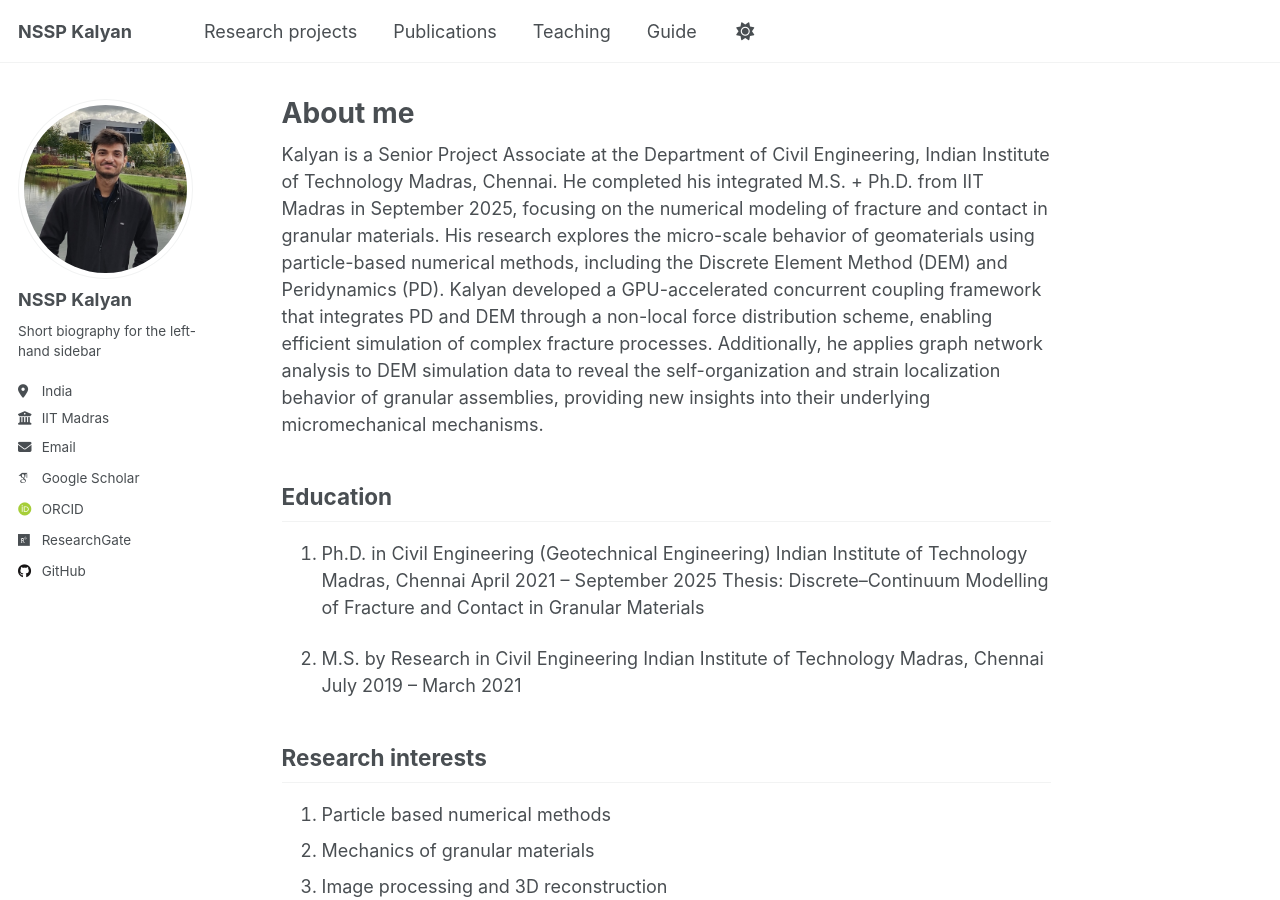
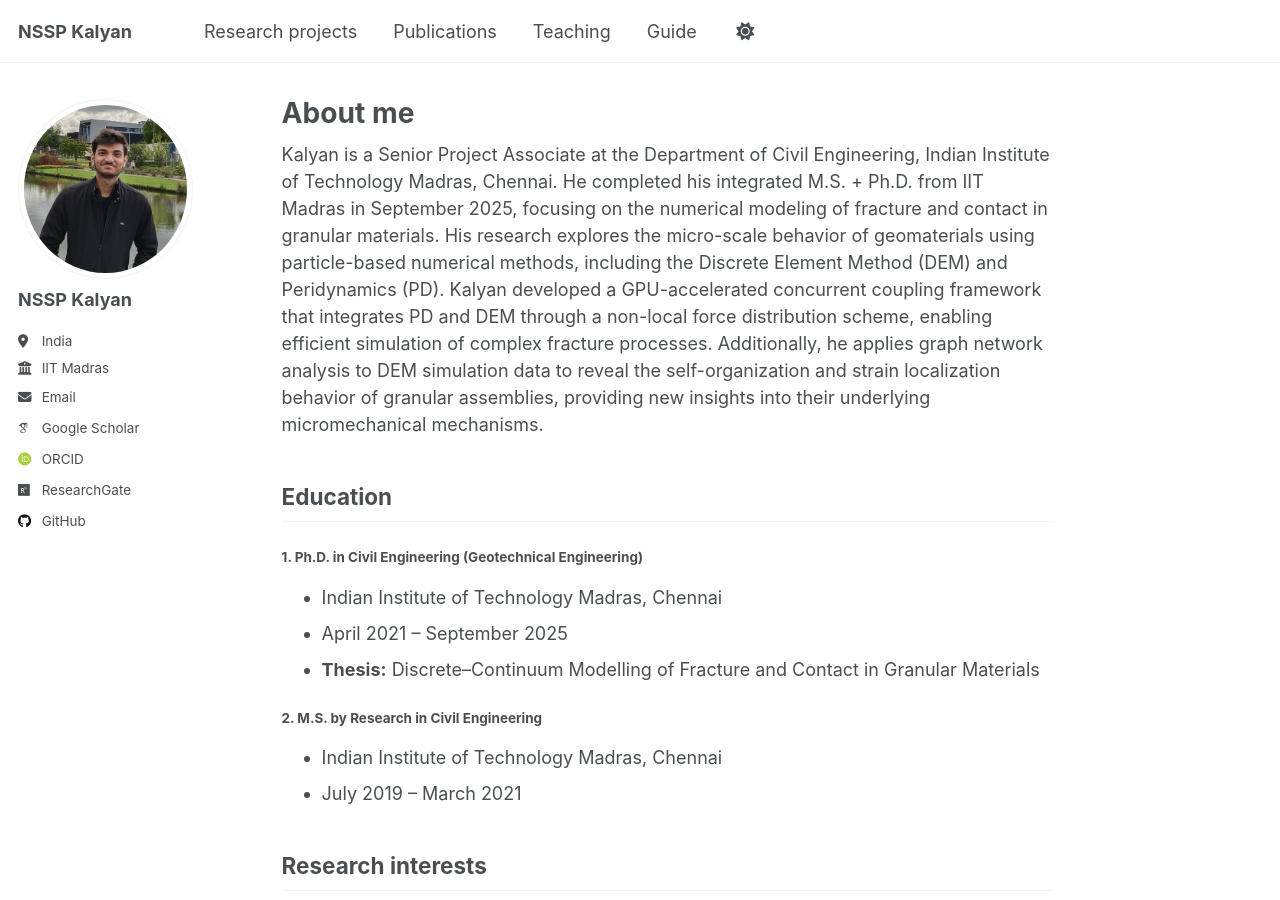
Before and after one commit to pkc137/sudo_template_website, a Jekyll site: the page built from _pages/about.md, in a window 1280 px wide and 900 px high. Built offline with Jekyll 4.4.1, drawn with Linux system fonts in a browser that asks for light colours; some web fonts are replaced; a script that is not in the unit is left out; part of the change alters nothing that is shown.

Commit message:
main_description

```diff
--- a/_config.yml
+++ b/_config.yml
@@ -26,7 +26,7 @@ author:
   avatar           : "profile.png"
   name             : "NSSP Kalyan"
   pronouns         : # example: "she/her"
-  bio              : "Short biography for the left-hand sidebar"
+  bio              : ""
   location         : "India"
   employer         : "IIT Madras"
   uri              : # URL
--- a/_pages/about.md
+++ b/_pages/about.md
@@ -10,14 +10,18 @@ Kalyan is a Senior Project Associate at the Department of Civil Engineering, Ind
 
 Education
 ------
-1. Ph.D. in Civil Engineering (Geotechnical Engineering)
-Indian Institute of Technology Madras, Chennai
-April 2021 – September 2025
-Thesis: Discrete–Continuum Modelling of Fracture and Contact in Granular Materials
+<h4>1. Ph.D. in Civil Engineering (Geotechnical Engineering)</h4>
+<ul>
+  <li>Indian Institute of Technology Madras, Chennai</li>
+  <li>April 2021 – September 2025</li>
+  <li><strong>Thesis:</strong> Discrete–Continuum Modelling of Fracture and Contact in Granular Materials</li>
+</ul>
 
-2. M.S. by Research in Civil Engineering
-Indian Institute of Technology Madras, Chennai
-July 2019 – March 2021
+<h4>2. M.S. by Research in Civil Engineering</h4>
+<ul>
+  <li>Indian Institute of Technology Madras, Chennai</li>
+  <li>July 2019 – March 2021</li>
+</ul>
 
 Research interests
 ------
```
